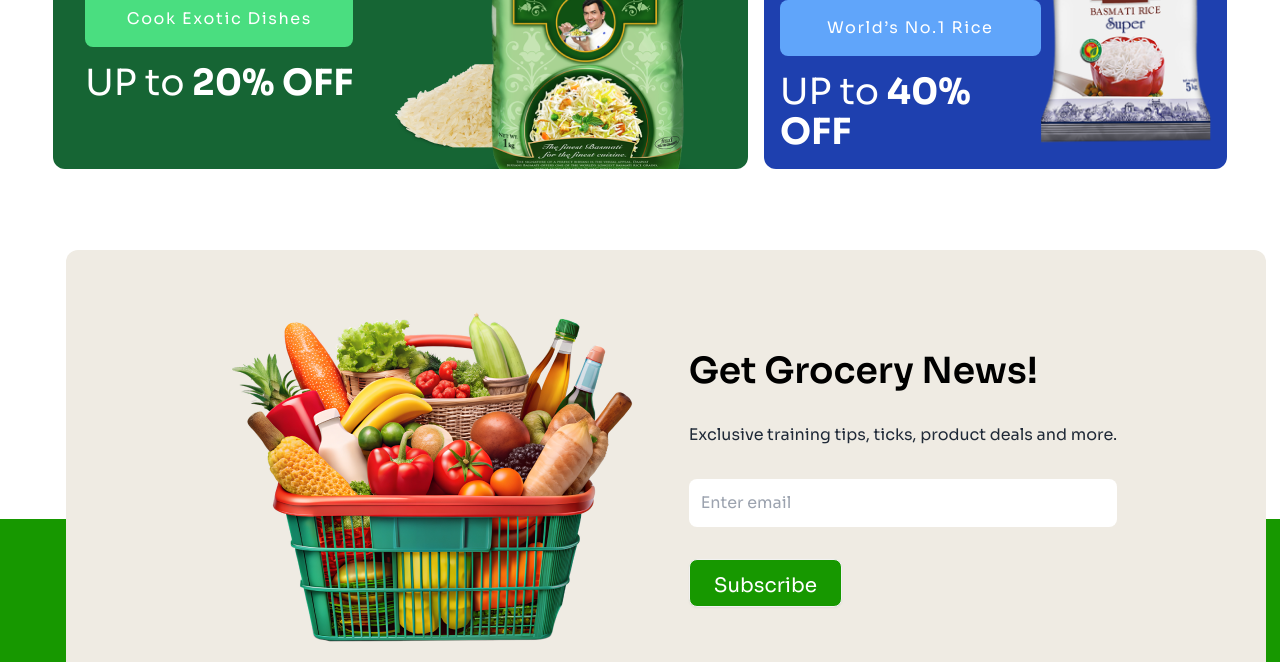
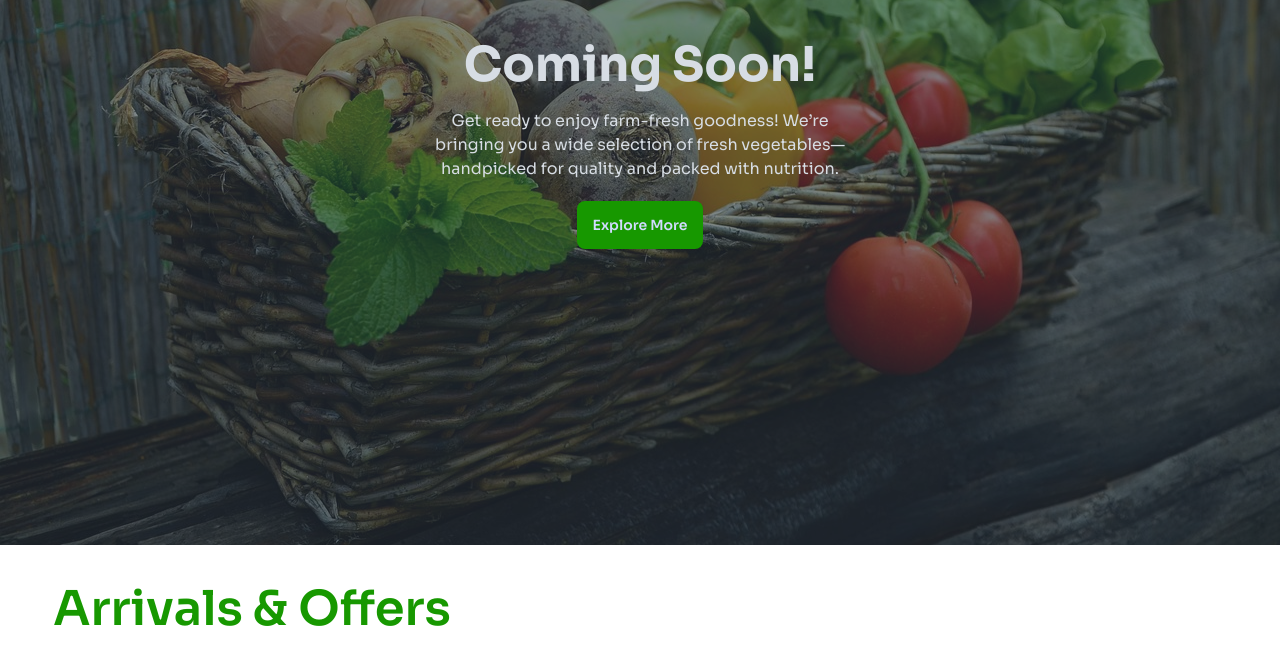
Before and after one commit to mithun41/Batch-11-Assignment-3, a plain HTML site: page index.html in a window 1280 px wide. Shown: the part 2702-3364 px from the top of the page. Drawn offline with nearby package versions, Linux system fonts and the light colour scheme.

Commit message:
added a new section

```diff
--- a/index.html
+++ b/index.html
@@ -319,6 +319,28 @@
           </div>
         </div>
       </section>
+      <!-- New Section -->
+      <section>
+        <div
+          class="hero min-h-screen"
+          style="background-image: url('./c2-assets/new.jpg')"
+        >
+          <div class="hero-overlay bg-opacity-60"></div>
+          <div class="hero-content text-neutral-content text-center">
+            <div class="max-w-md">
+              <h1 class="mb-5 text-5xl font-bold">Coming Soon!</h1>
+              <p class="mb-5">
+                Get ready to enjoy farm-fresh goodness! We’re bringing you a
+                wide selection of fresh vegetables—handpicked for quality and
+                packed with nutrition.
+              </p>
+              <button class="btn btn-primary bg-grn border-none">
+                Explore More
+              </button>
+            </div>
+          </div>
+        </div>
+      </section>
       <!-- Arrival and Offers -->
       <section class="w-11/12 mx-auto my-10 mb-[350px]">
         <h2 class="text-grn font-semibold text-2xl lg:text-5xl my-8">
@@ -377,7 +399,7 @@
       </section>
     </main>
     <section
-      class="absolute top-[3850px] left-16 lg:top-[2952px] lg:left-[50px] z-10 mx-4"
+      class="absolute top-[4700px] lg:top-[3652px] lg:left-[50px] z-10 mx-4"
     >
       <div
         class="lg:w-11/12 xl:w-[1200px] mx-auto rounded-xl bg-secondary lg:h-[457px] flex flex-col lg:flex-row gap-8 p-4 items-center justify-center"
```
Also changed, not shown: c2-assets/new.jpg (added).
